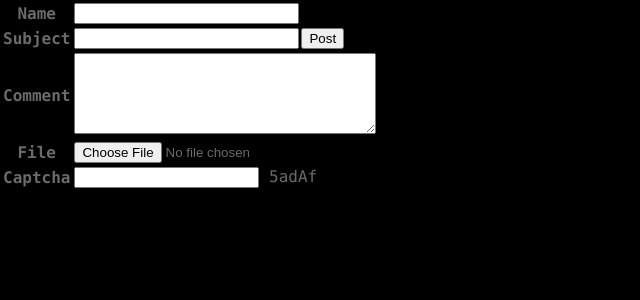
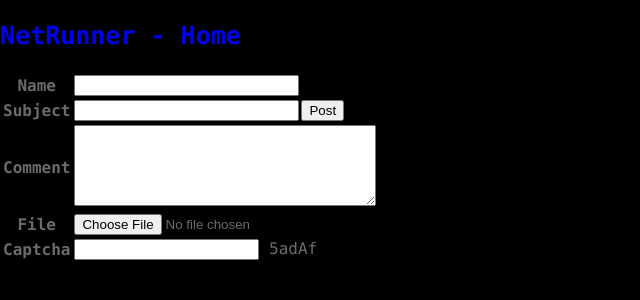
Before and after one commit to zrrrx/netrunner-forum-zrrx, a PHP site: page /src/prog.php in a window 1280 px wide. Shown: the top 300 px of the page, without its empty margins (0-640 px from the left). Run offline with PHP 8.4, Linux system fonts and the light colour scheme.

Commit message:
Added link to homepage on programming board

```diff
--- a/src/prog.php
+++ b/src/prog.php
@@ -20,6 +20,10 @@
     <title>NetRunner - Forum</title>
 </head>
 <body>
+
+
+    <h1><a href="../index.php">NetRunner - Home</a></h1>
+
     <div>
         <form>
             <table>
```
